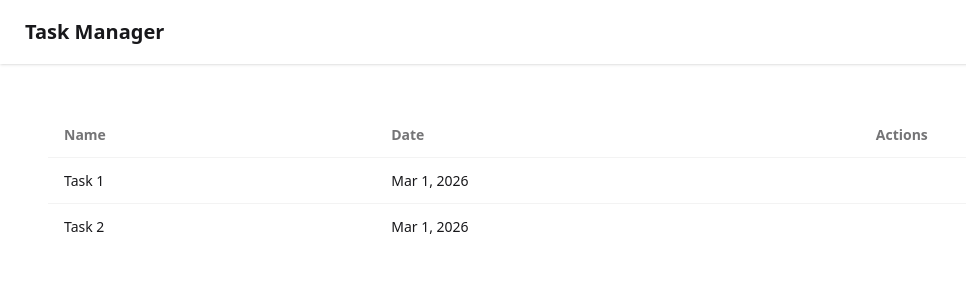
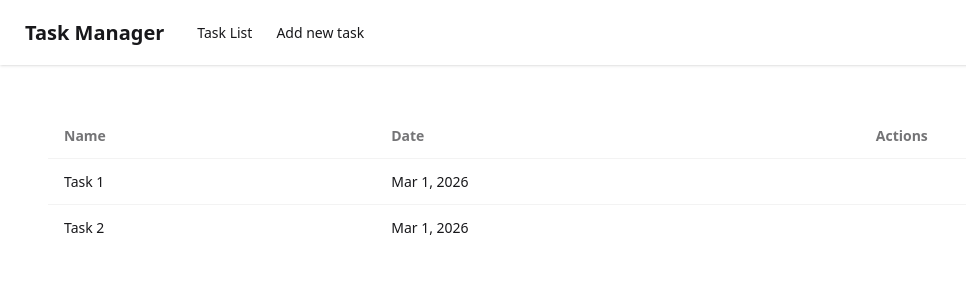
Before and after one commit to ngDevsAndFriends/aaa-angular-demo, an Angular app: page / in a window 1280 px wide. Shown: the top 300 px of the page, without its empty margins (0-966 px from the left). Built offline with nearby package versions, Linux system fonts and the light colour scheme.

Commit message:
added routerLinks navigating to recently created routes

```diff
--- a/src/app/app.html
+++ b/src/app/app.html
@@ -1,5 +1,10 @@
 <div class="navbar bg-base-100 shadow-sm">
   <a class="btn btn-ghost text-xl">Task Manager</a>
+
+  <ul class="menu menu-horizontal px-1">
+    <li><a routerLink="/">Task List</a></li>
+    <li><a routerLink="/add-task">Add new task</a></li>
+  </ul>
 </div>
 
 <main class="m-12">
--- a/src/app/app.ts
+++ b/src/app/app.ts
@@ -1,10 +1,11 @@
 import { Component } from '@angular/core';
-import {RouterOutlet} from '@angular/router';
+import {RouterLink, RouterOutlet} from '@angular/router';
 
 @Component({
   selector: 'app-root',
   imports: [
-    RouterOutlet
+    RouterOutlet,
+    RouterLink
   ],
   templateUrl: './app.html',
   styleUrl: './app.css'
```
